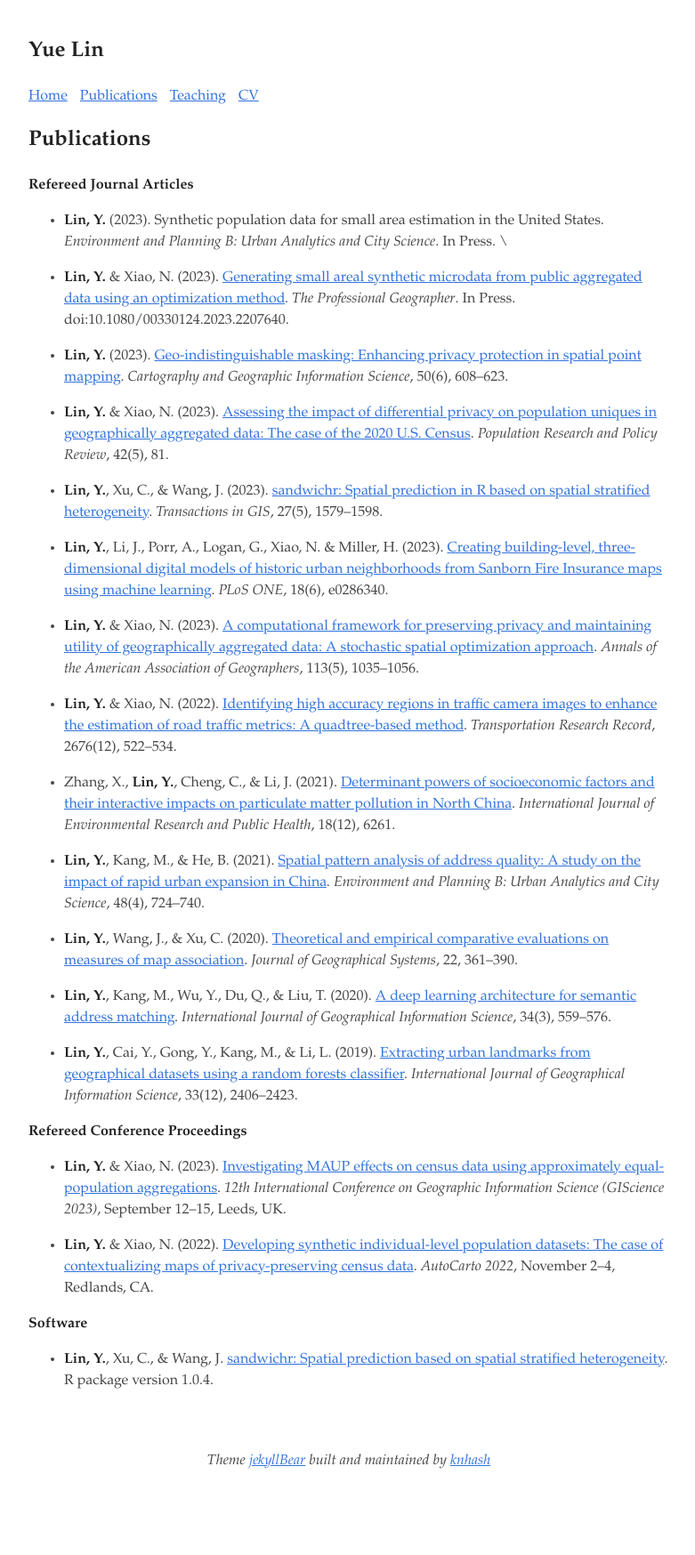
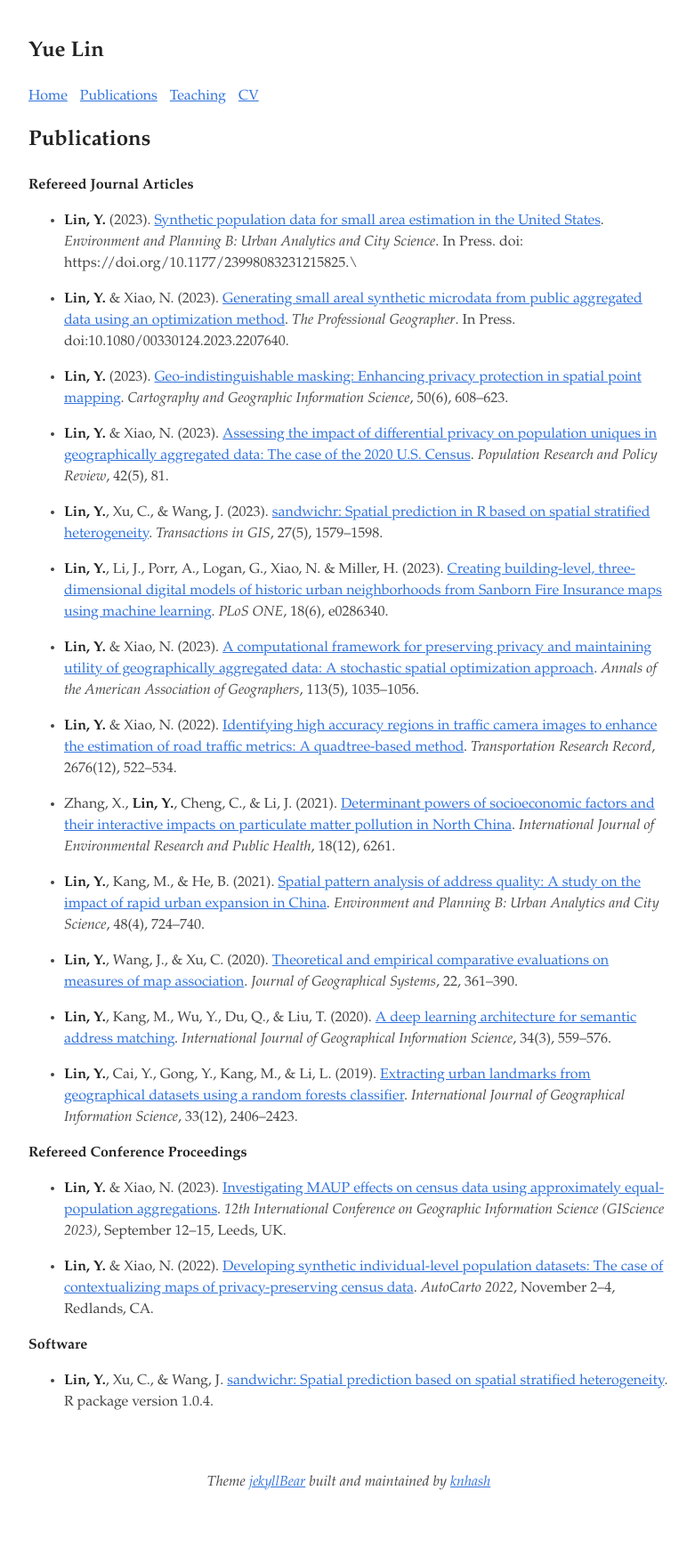
Before and after one commit to linyuehzzz/linyuehzzz.github.io, a Jekyll site: the page built from publications.md, in a window 1280 px wide. Shown: the whole page at 89% size, without its empty margins (248-1029 px from the left). Built offline with Jekyll 4.4.1, drawn with Linux system fonts in a browser that asks for light colours; before the commit the page ends 1724 px from its top, so only the background shows below that.

Commit message:
update epb

```diff
--- a/publications.md
+++ b/publications.md
@@ -7,7 +7,7 @@ permalink: /publications
 
 **Refereed Journal Articles**
 
-- **Lin, Y.** (2023). Synthetic population data for small area estimation in the United States. *Environment and Planning B: Urban Analytics and City Science*. In Press. \\
+- **Lin, Y.** (2023). [Synthetic population data for small area estimation in the United States](https://doi.org/10.1177/23998083231215825). *Environment and Planning B: Urban Analytics and City Science*. In Press. doi: https://doi.org/10.1177/23998083231215825.\\
 
 - **Lin, Y.** & Xiao, N. (2023). [Generating small areal synthetic microdata from public aggregated data using an optimization method](https://www.tandfonline.com/doi/full/10.1080/00330124.2023.2207640). *The Professional Geographer*. In Press. doi:10.1080/00330124.2023.2207640.
 
```
Also changed, not shown: 1 other file.
